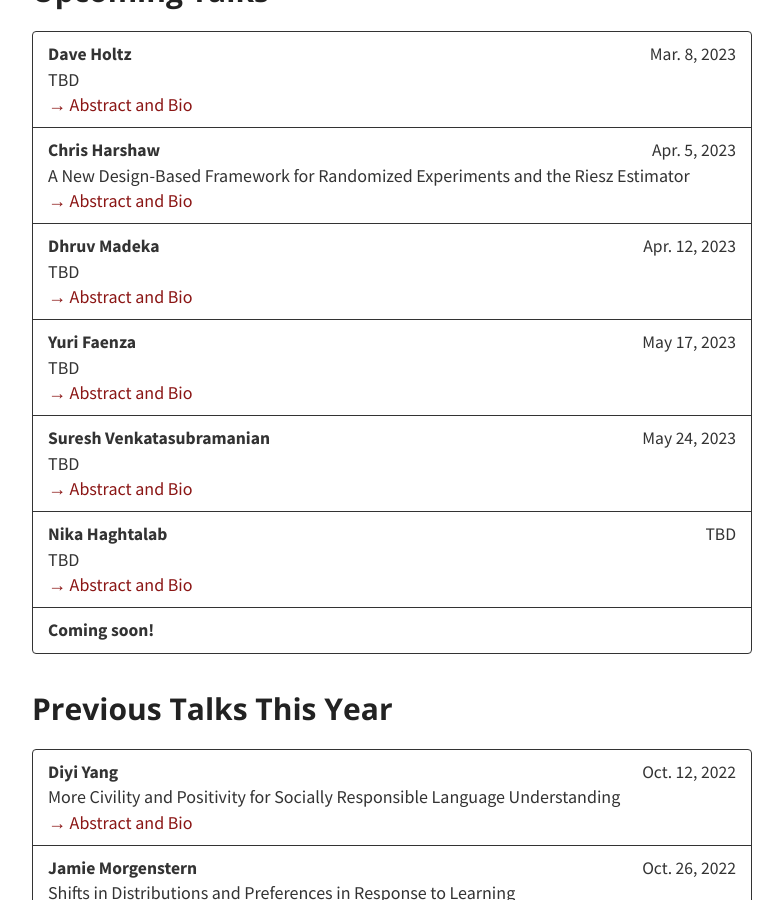
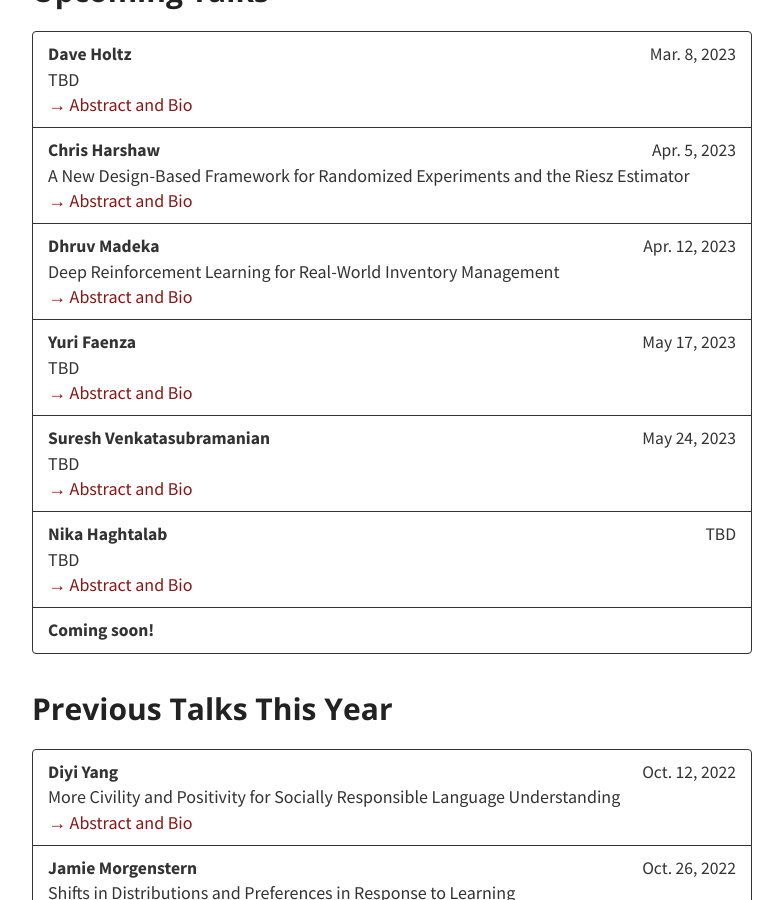
Before and after one commit to stanford-rain-seminar/stanford-rain-seminar.github.io, a Jekyll site: the page built from index.md, in a window 1280 px wide and 900 px high, scrolled down 489 px. Shown: the whole window, without its empty margins (248-1031 px from the left). Built offline with Jekyll 4.4.1, drawn with Linux system fonts in a browser that asks for light colours; nearby versions of some CDN libraries; our own code applies the rules of GitHub Pages for plain Markdown files.

Commit message:
Update Dhruv's talk

```diff
--- a/_data/talks.yml
+++ b/_data/talks.yml
@@ -16,9 +16,9 @@ Joint work with Fredrik Sävje and Yitan Wang."
       bio: "Christopher Harshaw is a FODSI postdoctoral fellow hosted jointly between UC Berkeley and MIT. He obtained his PhD in Computer Science from Yale University, where he was advised by Daniel Spielman and Amin Karbasi. His research addresses theoretical aspects of causal inference and data science, particularly algorithmic and statistical problems arising in the design and analysis of randomized experiments."
     - speaker: Dhruv Madeka
       date: Apr. 12, 2023
-      title: TBD
-      abstract: TBD
-      bio:
+      title: "Deep Reinforcement Learning for Real-World Inventory Management"
+      abstract: "We present a Deep Reinforcement Learning approach to solving a periodic review inventory control system with stochastic vendor lead times, lost sales, correlated demand, and price matching. While this dynamic program has historically been considered intractable, we show that several policy learning approaches are competitive with or outperform classical baseline approaches. In order to train these algorithms, we develop novel techniques to convert historical data into a simulator and present a collection of results that motivate this approach. We also present a model-based reinforcement learning procedure (Direct Backprop) to solve the dynamic periodic review inventory control problem by constructing a differentiable simulator. Under a variety of metrics Direct Backprop outperforms model-free RL and newsvendor baselines, in both simulations and real-world deployments."
+      bio: "Dhruv is a Principal Machine Learning Scientist at Amazon. His current research focuses on applying Deep Reinforcement Learning to supply chain problems. Dhruv has also worked on developing generative and supervised deep learning models for probabilistic time series forecasting. In the past - Dhruv worked in the Quantitative Research team at Bloomberg LP, contributing to the open source Python and Jupyter community."
     - speaker: Yuri Faenza
       date: May 17, 2023
       title: TBD
```
